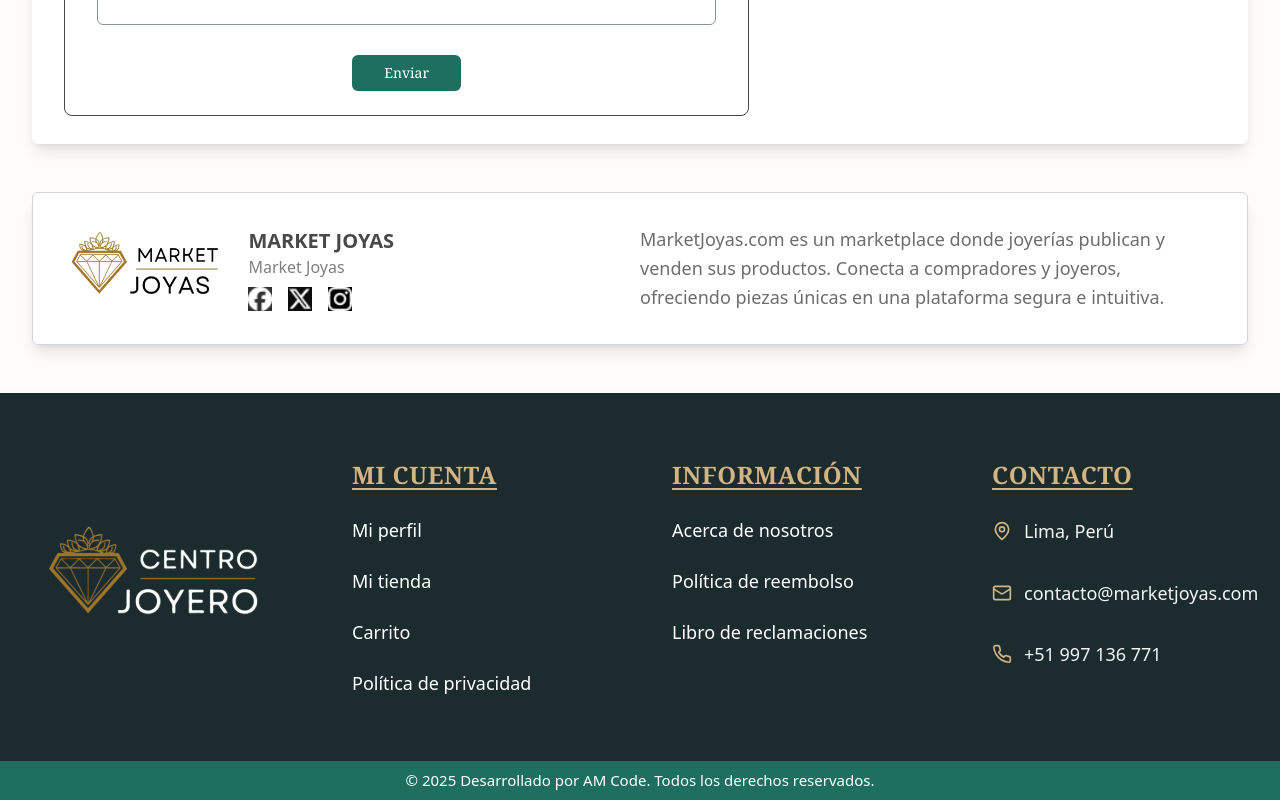
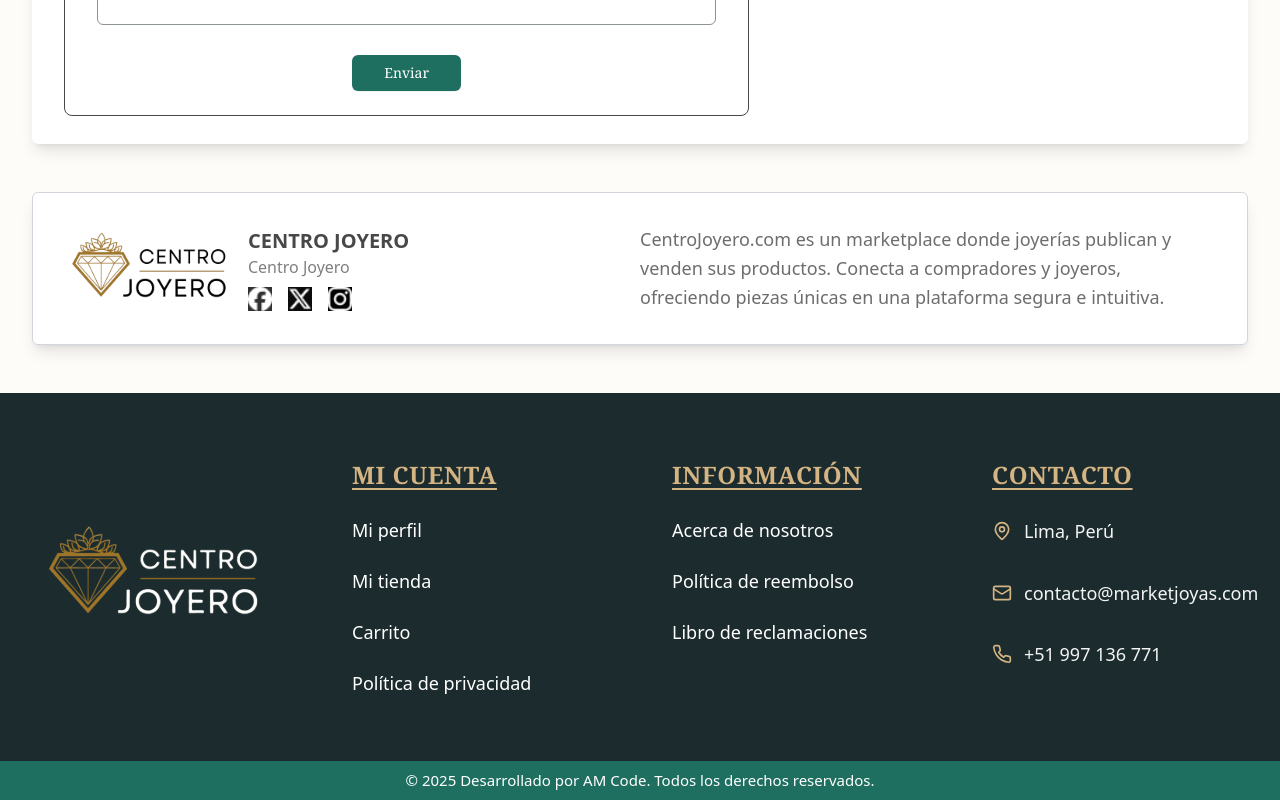
Before and after one commit to Ameteratzu/proyect-marketjoyas, a React (Vite) app: page /cotizar in a window 1280 px wide. Shown: the part 1056-1856 px from the top of the page. Built offline with nearby package versions, Linux system fonts and the light colour scheme.

Commit message:
CHANGE: se cambio todo rastro de market joyas

```diff
--- a/src/locales/en/about.json
+++ b/src/locales/en/about.json
@@ -1,9 +1,9 @@
 {
     "hero": {
-        "alt": "Market Joyas banner",
+        "alt": "Centro Joyero banner",
         "kicker": "About",
-        "title": "Market",
-        "brand": "Joyas",
+        "title": "Centro",
+        "brand": "Joyero",
         "lead": "A revolution in online jewelry. The best shopping experience and unique pieces with fast, secure delivery."
     },
     "specialties": {
@@ -27,14 +27,14 @@
         }
     },
     "band": {
-        "kicker": "Join Market Joyas today!",
+        "kicker": "Join Centro Joyero today!",
         "title": "Trusted by thousands across Peru",
         "desc": "We work with reliable couriers so your jewelry arrives safe and on time.",
         "cta": "View products",
         "alt": "Customers receiving orders"
     },
     "story": {
-        "kicker": "Market Joyas",
+        "kicker": "Centro Joyero",
         "title": "Across the country",
         "body": "Our passion for jewelry helped us build a trusted supplier network. Find unique, quality pieces wherever you are.",
         "alt": "Model wearing necklace"
--- a/src/locales/en/footer.json
+++ b/src/locales/en/footer.json
@@ -1,5 +1,5 @@
 {
-    "brandAlt": "Market Joyas",
+    "brandAlt": "Centro Joyero",
     "account": {
         "title": "MY ACCOUNT",
         "profile": "My Profile",
@@ -16,7 +16,7 @@
     "contact": {
         "title": "CONTACT",
         "address": "Lima, Peru",
-        "email": "contact@marketjoyas.com",
+        "email": "contact@centrojoyero.com",
         "phone": "+51 997 136 771"
     },
     "developedBy": "Built by AM Code",
--- a/src/locales/en/header.json
+++ b/src/locales/en/header.json
@@ -15,5 +15,5 @@
     "register": "Register",
     "favorites": "Favorites",
     "more": "More",
-    "brandAlt": "Market Joyas"
+    "brandAlt": "Centro Joyero"
 }
--- a/src/locales/en/quote.json
+++ b/src/locales/en/quote.json
@@ -20,5 +20,5 @@
   "product_unavailable_title": "-PRODUCT / SIZE NOT AVAILABLE-",
   "product_unavailable_text_1": "If the model or size is not available, contact us.",
   "product_unavailable_text_2": "With confirmation and a 50% deposit, we'll manufacture the piece in 3-4 weeks.",
-  "market_joyas_info": "MarketJoyas.com is a marketplace where jewelers publish and sell their products. It connects buyers and jewelers, offering unique pieces on a secure and intuitive platform."
+  "market_joyas_info": "CentroJoyero.com is a marketplace where jewelers publish and sell their products. It connects buyers and jewelers, offering unique pieces on a secure and intuitive platform."
 }
--- a/src/locales/es/about.json
+++ b/src/locales/es/about.json
@@ -1,9 +1,9 @@
 {
   "hero": {
-    "alt": "Banner de Market Joyas",
+    "alt": "Banner de Centro Joyero",
     "kicker": "Sobre",
-    "title": "Market",
-    "brand": "Joyas",
+    "title": "Centro",
+    "brand": "Joyero",
     "lead": "Una revolución en la joyería online. La mejor experiencia de compra y piezas únicas con envío rápido y seguro."
   },
   "specialties": {
@@ -27,14 +27,14 @@
     }
   },
   "band": {
-    "kicker": "¡Únete hoy a Market Joyas!",
+    "kicker": "¡Únete hoy a Centro Joyero!",
     "title": "Confiada por miles de clientes en todo el Perú",
     "desc": "Trabajamos con mensajería de confianza para que tus joyas lleguen seguras y puntuales a tu hogar.",
     "cta": "Ver productos",
     "alt": "Clientes recibiendo pedidos"
   },
   "story": {
-    "kicker": "Market Joyas",
+    "kicker": "Centro Joyero",
     "title": "En todo el país",
     "body": "Nuestra pasión por la joyería nos ha permitido crear una red de proveedores confiables. Aquí encuentras piezas únicas y de calidad sin importar dónde estés.",
     "alt": "Modelo con collar"
--- a/src/locales/es/footer.json
+++ b/src/locales/es/footer.json
@@ -1,5 +1,5 @@
 {
-    "brandAlt": "Market Joyas",
+    "brandAlt": "Centro Joyero",
     "account": {
         "title": "MI CUENTA",
         "profile": "Mi perfil",
--- a/src/locales/es/header.json
+++ b/src/locales/es/header.json
@@ -15,5 +15,5 @@
     "register": "Registrarse",
     "favorites": "Favoritos",
     "more": "Más",
-    "brandAlt": "Market Joyas"
+    "brandAlt": "Centro Joyero"
 }
--- a/src/locales/es/quote.json
+++ b/src/locales/es/quote.json
@@ -20,5 +20,5 @@
   "product_unavailable_title": "-PRODUCTO / TALLA NO DISPONIBLE-",
   "product_unavailable_text_1": "Si el modelo o talla no está disponible, contáctanos.",
   "product_unavailable_text_2": "Con confirmación y 50% de adelanto, fabricamos la pieza en 3-4 semanas.",
-  "market_joyas_info": "MarketJoyas.com es un marketplace donde joyerías publican y venden sus productos. Conecta a compradores y joyeros, ofreciendo piezas únicas en una plataforma segura e intuitiva."
+  "market_joyas_info": "CentroJoyero.com es un marketplace donde joyerías publican y venden sus productos. Conecta a compradores y joyeros, ofreciendo piezas únicas en una plataforma segura e intuitiva."
 }
--- a/src/pages/Quote/Quote.tsx
+++ b/src/pages/Quote/Quote.tsx
@@ -3,7 +3,7 @@
 import instagramIcon from '../../assets/quotes/instagramIcon.png';
 import facebookIcon from '../../assets/quotes/facebookIcon.png';
 import twitterIcon from '../../assets/quotes/twitterIcon.png';
-import logoMarketJoyas from '../../assets/quotes/logoMarketJoyas.png';
+import logoMarketJoyas from '../../assets/logoMarketJoyas.svg';
 import { useTranslation } from "react-i18next";
 
 const Quote = () => {
@@ -172,12 +172,12 @@
                 <div className="flex justify-center mt-12">
                     <div className="bg-white p-8 w-full max-w-[1437px] rounded-md shadow-lg border border-gray-300 flex flex-col md:flex-row items-center justify-between">
 
-                        {/* Logo y nombre de Market Joyas */}
+                        {/* Logo y nombre de Centro Joyero */}
                         <div className="flex flex-col items-center sm:flex-row mb-6 md:mb-0">
-                            <img src={logoMarketJoyas} alt="Market Joyas Logo" className="h-20 mr-4" />
+                            <img src={logoMarketJoyas} alt="Centro Joyero Logo" className="h-20 mr-4" />
                             <div className="text-center sm:text-left">
-                                <p className="text-xl font-bold text-graphite">MARKET JOYAS</p>
-                                <p className="text-md text-graphite/70">Market Joyas</p>
+                                <p className="text-xl font-bold text-graphite">CENTRO JOYERO</p>
+                                <p className="text-md text-graphite/70">Centro Joyero</p>
                                 <div className="flex justify-center sm:justify-start space-x-4 mt-2">
                                     <a href="#" className="text-graphite hover:text-primary">
                                         <img src={facebookIcon} alt="Facebook" className="h-6 w-6" />
@@ -192,7 +192,7 @@
                             </div>
                         </div>
 
-                        {/* Texto descriptivo de Market Joyas */}
+                        {/* Texto descriptivo de Centro Joyero */}
                         <div className="w-full md:w-1/2 text-graphite/80 text-lg leading-relaxed text-center md:text-left mt-6 md:mt-0">
                             <p>{t('market_joyas_info')}</p>
                         </div>
```
